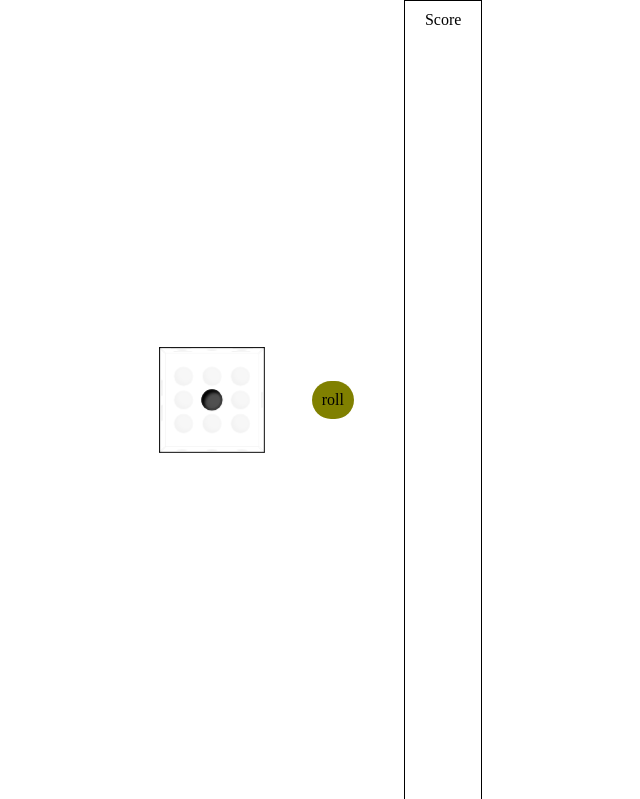
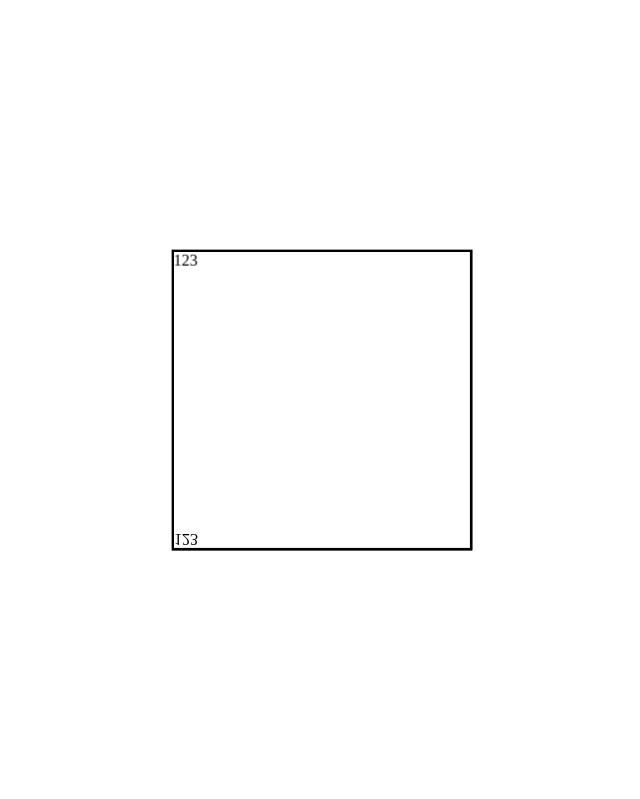
Before and after one commit to Vlsrnd/100-simple-project, a website: page temp/index.html in a window 1280 px wide. Shown: the whole page, without its empty margins (318-958 px from the left). Drawn offline with Linux system fonts and the light colour scheme.

Commit message:
try create 3d cube with touch rotate (drag-n-drop rotate)

```diff
--- a/temp/index.html
+++ b/temp/index.html
@@ -10,64 +10,12 @@
 <body>
   <div class="container">
     <div class="box">
-      <div class="side box__top">
-        <div class="point"></div>
-      </div>
-      <div class="side box__right-side">
-          <div class="point"></div>
-          <div class="point"></div>
-      </div>
-      <div class="side box__bottom-side">
-          <div class="point"></div>
-          <div class="point"></div>
-          <div class="point"></div>
-      </div>
-      <div class="side box__left-side">
-        <div class="line-point">
-          <div class="point"></div>
-          <div class="point"></div>
-        </div>
-        <div class="line-point">
-          <div class="point"></div>
-          <div class="point"></div>
-        </div>
-      </div>
-      <div class="side box__top-side">
-        <div class="line-point">
-          <div class="point"></div>
-          <div class="point"></div>
-          <div class="point"></div>
-        </div>
-        <div class="line-point">
-          <div class="point"></div>
-        </div>
-        <div class="line-point">
-          <div class="point"></div>
-          <div class="point"></div>
-          <div class="point"></div>
-        </div>
-      </div>
-      <div class="side box__bottom">
-                <div class="line-point">
-                  <div class="point"></div>
-                  <div class="point"></div>
-                  <div class="point"></div>
-                </div>
-                <div class="line-point">
-                  <div class="point"></div>
-                  <div class="point"></div>
-                  <div class="point"></div>
-                </div>
-                <div class="line-point">
-                  <div class="point"></div>
-                  <div class="point"></div>
-                  <div class="point"></div>
-                </div>
-      </div>
-    </div>
-    <div class="button">roll</div>
-    <div class="score">
-        <div>Score</div>
+      <div class="side box__top">123</div>
+      <div class="side box__right-side">123</div>
+      <div class="side box__bottom-side">123</div>
+      <div class="side box__left-side">123</div>
+      <div class="side box__top-side">123</div>
+      <div class="side box__bottom">123</div>
     </div>
   </div>
   <script src="script.js"></script>
--- a/temp/script.js
+++ b/temp/script.js
@@ -1,31 +1,32 @@
-const button = document.querySelector('.button');
 const box = document.querySelector('.box');
-const score = document.querySelector('.score');
 
-button.addEventListener('click', () => {
-  const random = Math.floor( Math.random() * 6) + 1;
-  let rotateStyle = '';
+    // rotateStyle = `transform: rotate3d(0,1,0,-90deg);`
+    // rotateStyle = `transform: rotate3d(1,0,0,90deg);`
+    // rotateStyle = `transform: rotate3d(0,1,0,90deg);`
+    // rotateStyle = `transform: rotate3d(1,0,0,-90deg);`
+    // rotateStyle = `transform: rotate3d(1,0,0,180deg);`
+let startCoord = [null, null];
+let angleX = 0;
+let angleY = 0;
 
-  if (random === 1) {
-    return;
-  } else if (random === 2) {
-    rotateStyle = `transform: rotate3d(0,1,0,-90deg);`
-  } else if (random === 3) {
-    rotateStyle = `transform: rotate3d(1,0,0,90deg);`
-  } else if (random === 4) {
-    rotateStyle = `transform: rotate3d(0,1,0,90deg);`
-  } else if (random === 5) {
-    rotateStyle = `transform: rotate3d(1,0,0,-90deg);`
-  } else if (random === 6) {
-    rotateStyle = `transform: rotate3d(1,0,0,180deg);`
-  }
+const changeAngle = (e) => {
+  angleX += startCoord[0] - e.clientX;
+  angleY += startCoord[1] - e.clientY;
+  startCoord[0] = e.clientX;
+  startCoord[1] = e.clientY;
+};
 
-  box.style = rotateStyle;
+const rotateBox = (e) => {
+  changeAngle(e);
+  box.style.transform = `rotate3d(1, 0, 0, ${angleY}deg)` +
+    `rotate3d(0, 1, 0, ${angleX}deg)`;
+  console.log('done')
+}
 
-  score.insertAdjacentHTML('beforeend', `<div>${random}</div>`);
-  if (score.clientHeight > document.documentElement.clientHeight){
-   score.innerHTML = '<div>Score</div>';
-   score.insertAdjacentHTML('beforeend', `<div>${random}</div>`);
-  }
-
+document.addEventListener('mousedown', (e) => {
+  startCoord = [e.clientX, e.clientY];
+  document.addEventListener('mousemove', rotateBox);
 })
+document.addEventListener('mouseup', () => {
+  document.removeEventListener('mousemove', rotateBox);
+})
--- a/temp/style.css
+++ b/temp/style.css
@@ -18,109 +18,65 @@ body, html {
 }
 
 .box {
-  width: 100px;
-  height: 100px;
-  transition: all 1s ease;
+  width: 300px;
+  height: 300px;
+  transition: all .5s ease;
   transform-style: preserve-3d;
-  transform: perspective(900px);
+  transform: perspective(120000px);
 }
+/* .box:hover{ */
+  /* transform: rotate3d(1,0,0, -10deg) rotate3d(0,1,0, -10deg); */
+/* } */
 
-.box:hover{
-  transform: rotate3d(1,1,0, 45deg);
+.side {
+  background-color: transparent;
+  border: 2px solid black;
 }
-
 .box__top {
-  background-color: #fff;
   width: 100%;
   height: 100%;
-  border: 1px solid black;
-  opacity: .95;
-  transform: translate3d(0, 0, 50px);
+  transform-origin: bottom;
+  transform: translate3d(0, 0, 300px);
 }
 .box__bottom {
   width: 100%;
   height: 100%;
-  background-color: #fff;
   position: absolute;
   top: 0;
   left: 0;
-  transform: translate3d(0, 0, -50px) rotate3d(1, 0, 0, 180deg);
-  border: 1px solid black;
-  opacity: .9;
+  transform: rotate3d(1, 0, 0, 180deg);
 }
 
 .box__left-side,
 .box__right-side {
-  width: 100px;
+  width: 300px;
   height: 100%;
-  background-color: #fff;
   position: absolute;
-  left: -100px;
+  left: -300px;
   top: 0;
-  border: 1px solid black;
-  opacity: .95;
 }
 .box__left-side {
   transform-origin: 100% 0;
-  transform: translate3d(0, 0, 50px) rotate3d(0, 1, 0, -90deg);
+  transform: translate3d(0, 0, 300px) rotate3d(0, 1, 0, -90deg);
 }
 .box__right-side {
   left: 100%;
   transform-origin: 0 0;
-  transform: translate3d(0, 0, 50px) rotate3d(0, 1, 0, 90deg);
+  transform: translate3d(0, 0, 300px) rotate3d(0, 1, 0, 90deg);
 }
-
-
 .box__top-side,
 .box__bottom-side {
   width: 100%;
-  height: 100px;
-  background-color: #fff;
+  height: 300px;
   position: absolute;
-  top: -100px;
-  border: 1px solid black;
-  opacity: .95;
+  top: -300px;
 }
 .box__top-side {
   transform-origin: 0 100%;
-  transform: translate3d(0, 0, 50px) rotate3d(1, 0, 0, 90deg);
+  transform: translate3d(0, 0, 300px) rotate3d(1, 0, 0, 90deg);
 }
 .box__bottom-side {
   top: 100%;
   transform-origin: 0 0;
-  transform: translate3d(0, 0, 50px) rotate3d(1, 0, 0, -90deg);
+  transform: translate3d(0, 0, 300px) rotate3d(1, 0, 0, -90deg);
 }
-
-.side {
-  display: flex;
-  justify-content: center;
-  align-items: center;
-}
-.point {
-  width: 20px;
-  height: 20px;
-  margin: 5px;
-  background-image: radial-gradient(circle, #505050 50%, #000 100%);
-  border-radius: 50%;
-  box-shadow: inset 3px 3px 3px  black;
-}
-
-.button {
-  margin: 50px;
-  padding: 10px;
-  background-color: olive;
-  border-radius: 9999px;
-  cursor: pointer;
-  user-select: none;
-}
-
-.score {
-  border: 1px solid black;
-  min-height: 100%;
-  user-select: none;
-  padding: 10px 20px;
-  display: flex;
-  flex-direction: column;
-  justify-content: flex-start;
-  align-items: center;
-}
```
